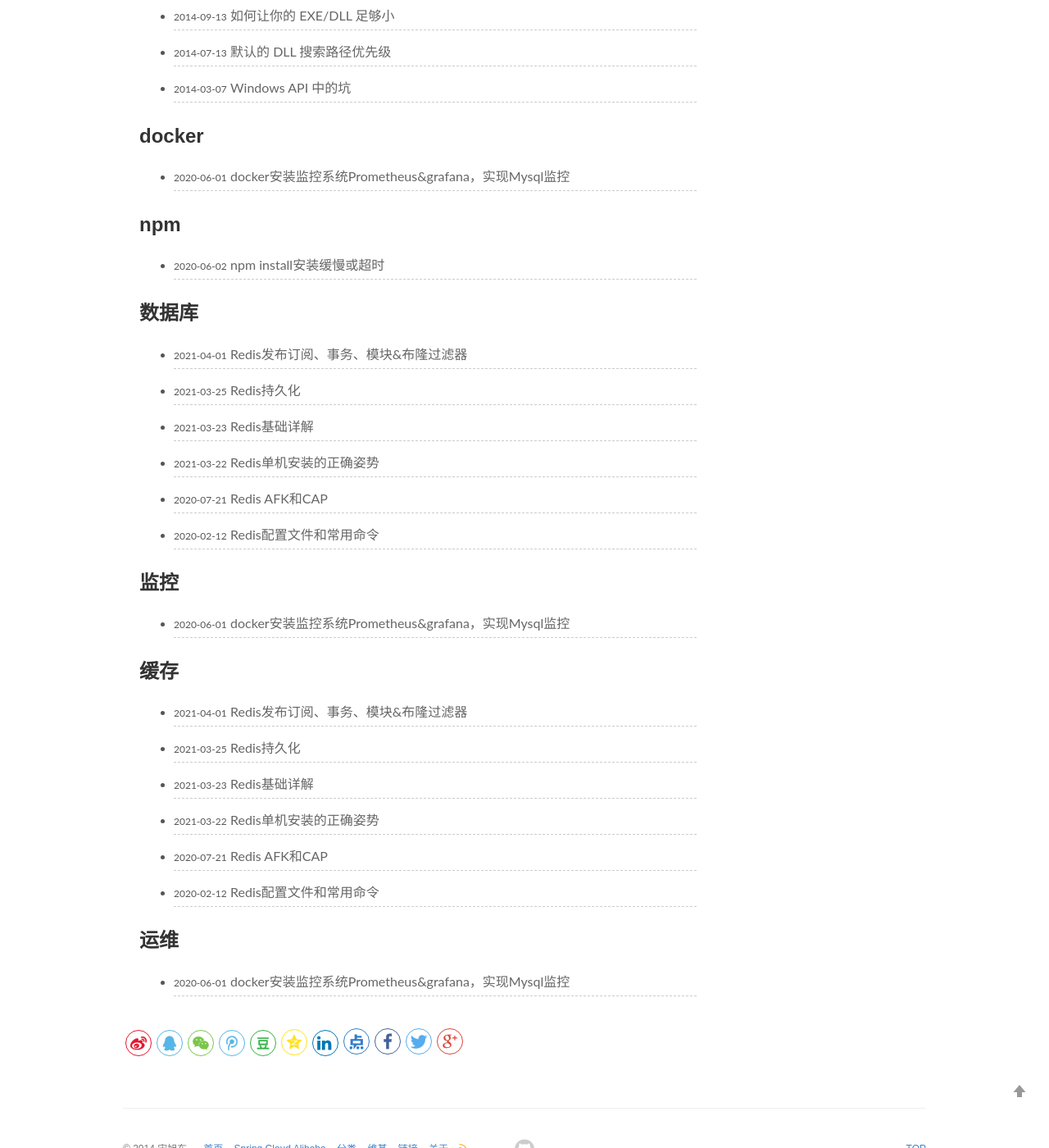
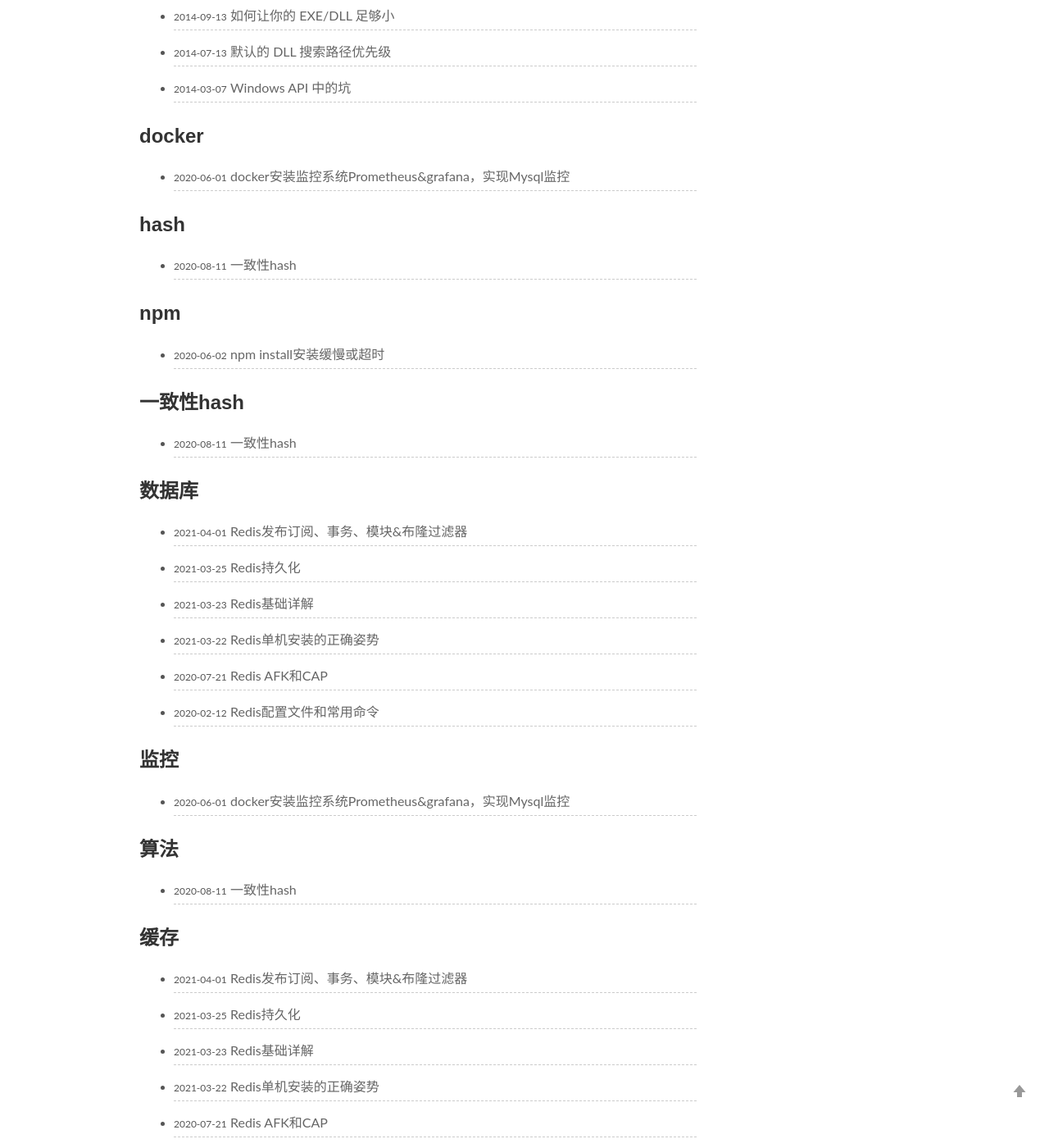
Before and after one commit to coderwing/coderwing.github.io, a Jekyll site: the page built from pages/categories.md, in a window 1280 px wide and 1400 px high, scrolled down 4822 px. Shown: the whole window at 82% size. Built offline with Jekyll 4.4.1, drawn with Linux system fonts in a browser that asks for light colours.

Commit message:
一致性hash
一致性hash

```diff
--- a/_posts/Arithmetic/2020-08-11-consis-hash.md
+++ b/_posts/Arithmetic/2020-08-11-consis-hash.md
@@ -1,3 +1,11 @@
+---
+layout: post
+title: 一致性hash
+categories: [一致性hash, hash, 算法]
+description: consistency hash
+keywords: hash, 算法， 一致性hash
+---
+
 
 # 一致性hash
 
```
